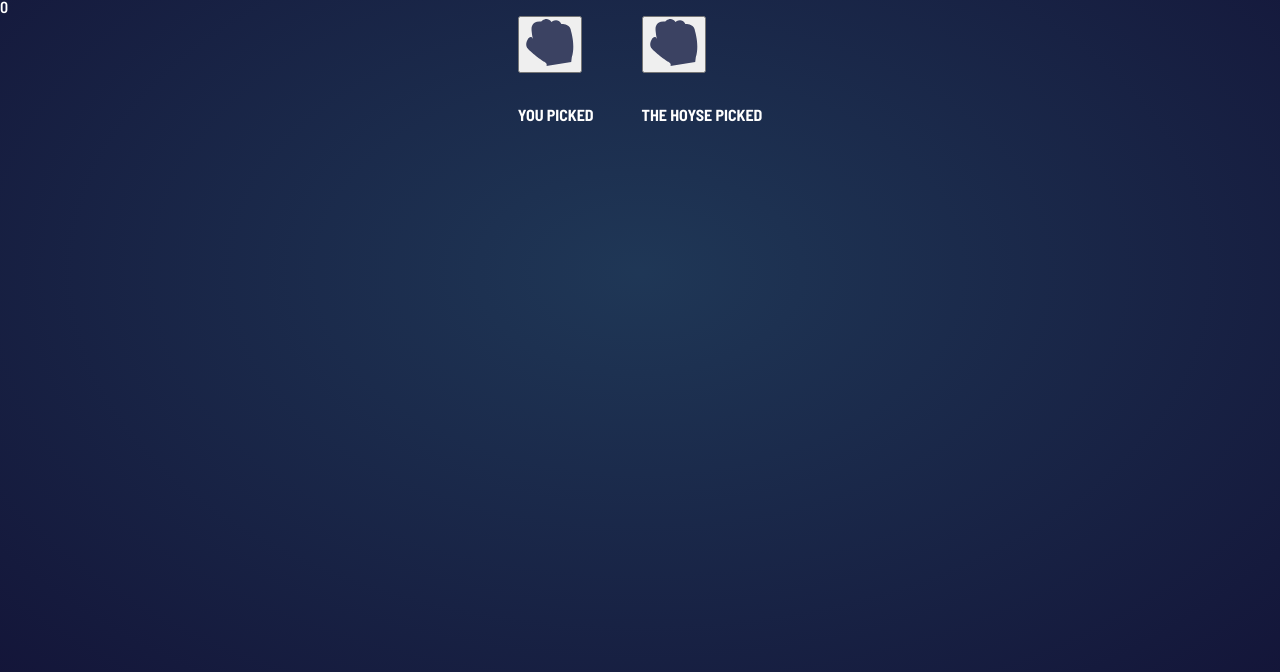
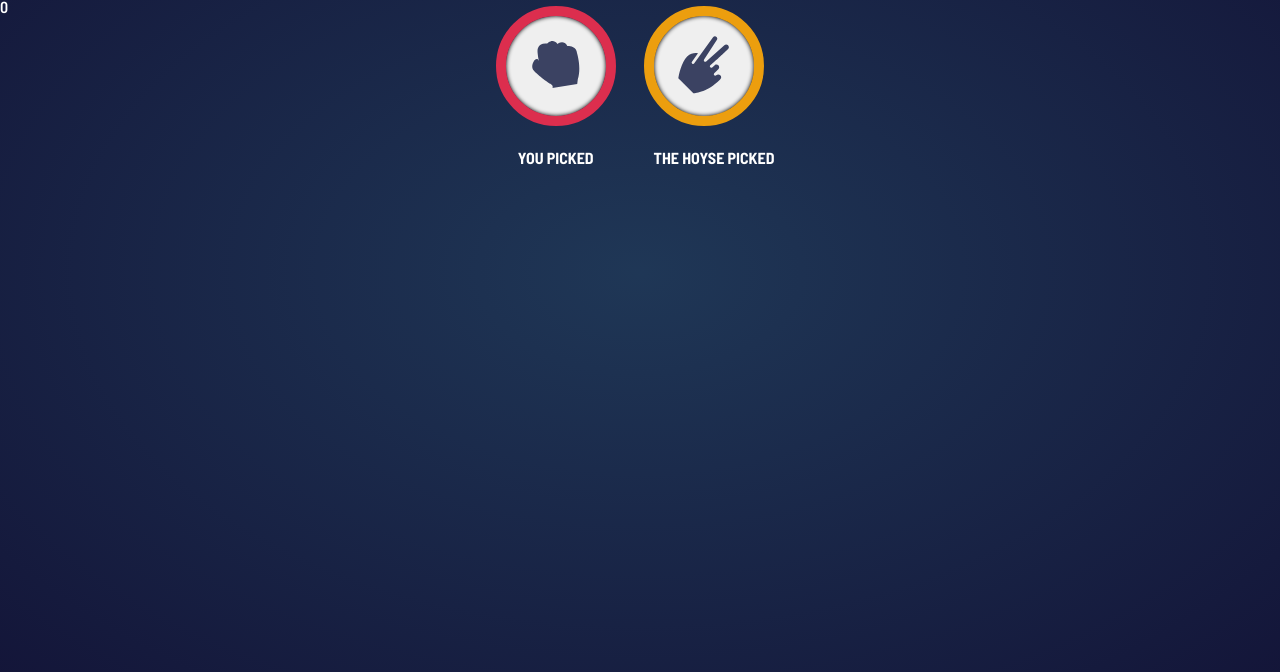
Before and after one commit to LokiMaxFK/Rock-Paper-Scissors-Game, a plain HTML site: page index.html in a window 1280 px wide. Both pictures are taken after a click on the button 640 px from the left and 425 px from the top of the page. Shown: the part 128-800 px from the top of the page. Drawn offline with Linux system fonts and the light colour scheme.

Commit message:
Se agregan y detectan cambios en los botones

```diff
--- a/index.html
+++ b/index.html
@@ -49,16 +49,12 @@
       <article class="result__options">
 
         <div class="result__option result__option--player">
-          <button class="board__option board__option--rock board__option--finally">
-            <svg xmlns="http://www.w3.org/2000/svg" width="48" height="48"><path fill="#3B4262" d="M45.06 12.22c-.642-8.096-9.734-7.269-9.734-7.269-3.837-6.765-9.832-1.865-9.832-1.865-4.606-6.63-10.38-.486-10.38-.486-9.957-1.074-9.571 7.066-9.571 7.066-.234 2.588 1.403 10.593 1.403 10.593-1.477-4.614-4.68-.784-4.68-.784-3.94 6.078-.975 9.405-.975 9.405 5.33 6.246 16.688 13.743 16.688 13.743 4.113 2.356 2.373 4.457 2.373 4.457l24.876-4.11.571-4.718c3.782-11.436-.739-26.032-.739-26.032z"/></svg>
-          </button>
+
           <h3 class="result__name">You Picked</h3>
         </div>
 
         <div class="result__option result__option--house">
-          <button class="board__option board__option--rock board__option--finally">
-            <svg xmlns="http://www.w3.org/2000/svg" width="48" height="48"><path fill="#3B4262" d="M45.06 12.22c-.642-8.096-9.734-7.269-9.734-7.269-3.837-6.765-9.832-1.865-9.832-1.865-4.606-6.63-10.38-.486-10.38-.486-9.957-1.074-9.571 7.066-9.571 7.066-.234 2.588 1.403 10.593 1.403 10.593-1.477-4.614-4.68-.784-4.68-.784-3.94 6.078-.975 9.405-.975 9.405 5.33 6.246 16.688 13.743 16.688 13.743 4.113 2.356 2.373 4.457 2.373 4.457l24.876-4.11.571-4.718c3.782-11.436-.739-26.032-.739-26.032z"/></svg>
-          </button>
+
           <h3 class="result__name">The Hoyse Picked</h3>
         </div>
 
@@ -70,7 +66,6 @@
         </button>
       </template>
 
-
       <template class="paper">
         <button class="option option--paper option--finally">
           <svg xmlns="http://www.w3.org/2000/svg" width="49" height="59"><path fill="#3B4262" d="M47.125 11.832a2.922 2.922 0 00-1.232-.198c-.57.04-1.029.271-1.302.65-1.604 2.248-2.919 6.493-3.979 9.905-.486 1.577-1.14 3.688-1.612 4.69-.493-2.807.064-13.09.28-17.05l.003-.064c.15-2.751.17-3.234.138-3.446-.238-1.509-.843-2.5-1.799-2.943-.966-.45-2.22-.25-3.572.563-.677.41-.865 1.816-1.446 8.19l-.002.028c-.32 3.502-1.058 11.566-1.965 12.91-1.023-1.88-2.431-12.555-3.039-17.176-.425-3.236-.673-5.094-.84-5.655-.35-1.176-1.83-2.176-3.295-2.232-1.22-.06-2.22.56-2.698 1.638-.894.995-.578 4.292.41 12.102.47 3.718 1.44 11.395.83 12.257-1.219-.133-3.31-4.942-6.215-14.299-.816-2.62-1.068-3.408-1.318-3.753-.494-1.202-2.172-2.129-3.676-2.024a3.183 3.183 0 00-.377.049c-.787.156-2.584.881-2.2 4.226 1.06 4.637 2.213 8.041 3.331 11.346l.023.066c.669 1.98 1.302 3.85 1.89 5.925 1.385 4.9.846 7.94.84 7.975-.046.312-.143.503-.288.57a.556.556 0 01-.195.045c-.44.03-1.098-.26-1.437-.45-.776-1.482-4.636-8.544-8.134-9.524l-.126-.037-.127.012c-1.283.121-2.226.606-2.803 1.441-.914 1.32-.535 3.002-.444 3.34l.052.12c.028.051 2.834 5.165 3.268 7.544.374 2.04 2.311 4.25 3.869 6.026l.064.073c.508.58.946 1.083 1.292 1.548 4.519 4.713 11.665 8.677 11.723 8.71.892.657 1.387 1.293 1.44 1.84a.798.798 0 01-.16.58l-.155.162.988.96 18.853-1.324.804-3.684c2.486-10.402 1.967-19.272 1.958-19.33.01-.327.706-3.483 1.266-6.033l.017-.065c1.117-5.08 2.505-11.4 2.772-13.803.116-1.028-.542-1.972-1.675-2.401z"/></svg>
@@ -78,7 +73,7 @@
       </template>
 
       <template class="scissors">
-        <button class="option option--scissors option--finally">
+        <button class="option option--scissors option--finally" >
           <svg xmlns="http://www.w3.org/2000/svg" width="51" height="58"><path fill="#3B4262" d="M13.971 25.702l6.012-8.415c-2.499-.415-7.088-.507-10.846 3.235C3.212 26.421.812 39.163.312 42.248L15.37 57.24c2.711-.232 14.713-1.827 26.279-13.34.122-.249 2.94-2.321.636-4.614-1.1-1.095-2.919-1.074-4.042.044-.572.57-1.461.577-2.021.02-.56-.557-.552-1.443.02-2.012l4.087-4.069c2.076-2.067.119-5.555-2.78-4.717l-3.345 2.851c-.611.53-1.52.439-2.022-.14-.519-.597-.408-1.503.183-2.013 11.687-10.208 9.98-8.979 17.5-15.995 2.809-2.329-.725-6.447-3.493-4.09L28.182 25.45c-.529.448-1.34.457-1.86-.02-.601-.517-.615-1.262-.222-1.85L38.787 3.944c1.854-2.5-1.795-5.277-3.749-2.757L16.28 27.307c-.452.65-1.364.8-1.985.345a1.377 1.377 0 01-.323-1.95z"/></svg>
         </button>
       </template>
--- a/js/game.js
+++ b/js/game.js
@@ -6,29 +6,68 @@ const types = {
     },
     scissors:{
         id: 2,
-        name: "rock",
-        beats: "papper"
+        name: "scissors",
+        beats: "paper"
     },
-    papper: {
+    paper: {
         id: 2,
-        name: "papper",
+        name: "paper",
         beats: "rock"
     }
-}
+};
+
+const options = ["rock", "scissors", "paper"];
 
 const board = document.querySelector(".board");
 const results = document.querySelector(".result");
+const optionPlayer = document.querySelector(".result__option--player");
+const optionHouse = document.querySelector(".result__option--house");
 
 board.addEventListener("click", (e)=>{
     console.log(e);
     if(e.target.matches(".option")){
         const type = e.target.dataset.type;
-        toggleShowSections();
+        console.log(type);
+        setWinner(types[type]);
     }
 });
+
+
+function setWinner(playerType){
+    toggleShowSections();
+    console.log(playerType);
+
+
+    const buttonPlayer = getElementByType(playerType.name);
+
+    const houseOptionName = houseOption(playerType.name);
+    const buttonHouse = getElementByType(houseOptionName);
+
+
+
+    optionPlayer.prepend(buttonPlayer);
+    optionHouse.prepend(buttonHouse);
+}
 
 
 function toggleShowSections(){
     board.classList.toggle("board--hidde");
     results.classList.toggle("result--hidde");
 }
+
+function getElementByType(type){
+    console.log(type);
+    const template = document.querySelector(`.${type}`);
+    console.log(template);
+    const content = template.content;
+
+    return content;
+}
+
+function houseOption(optionPlayer){
+
+    const currentOptions = options.filter((option) => option!==optionPlayer );
+    const getRandomNumber = Math.round(Math.random());
+    console.log(getRandomNumber);
+    return currentOptions[getRandomNumber];
+}
```
